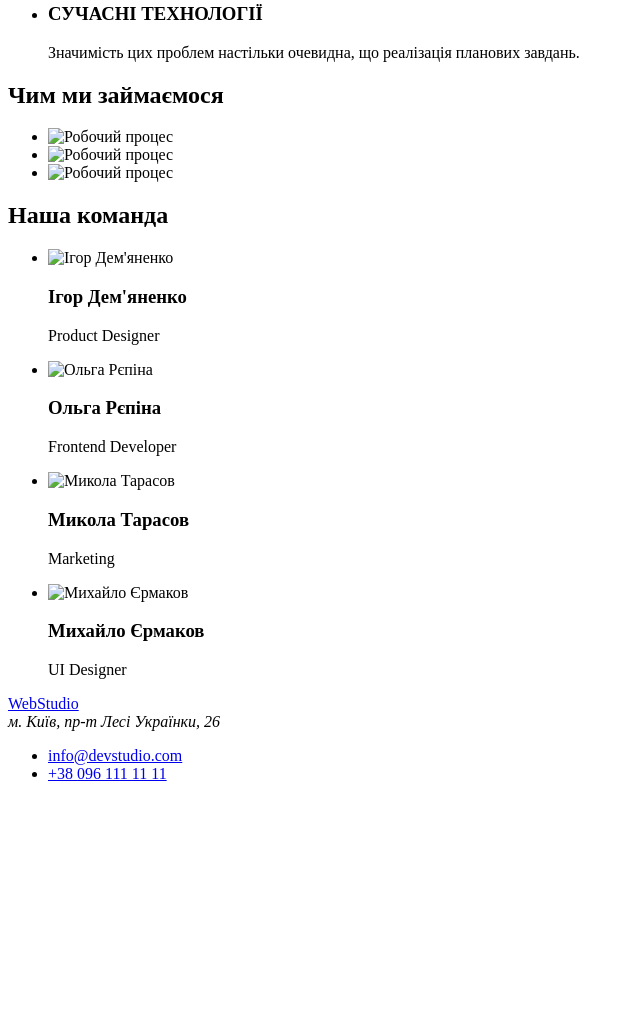
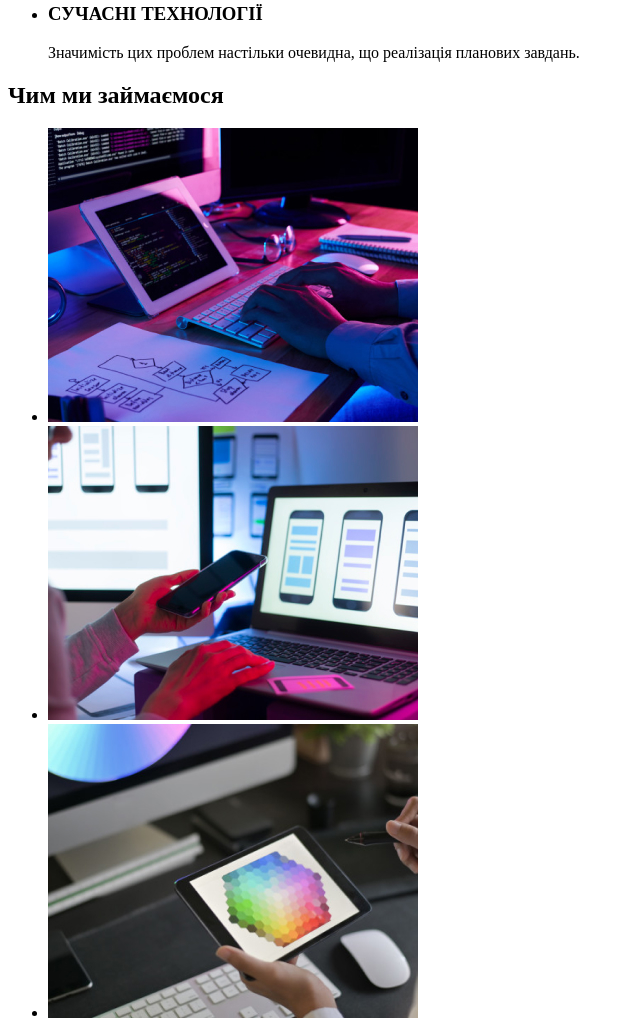
Before and after one commit to SerhiiMukhin/goit-markup-hw-01, a plain HTML site: page index.html in a window 1280 px wide. Shown: the part 532-1553 px from the top of the page, without its empty margins (0-640 px from the left). Before the commit the page ends 1331 px from the top, so only its background shows below. Drawn offline with Linux system fonts and the light colour scheme; the site is published under a folder, as on GitHub Pages, so addresses that start at the root find nothing.

Commit message:
Fix links on images

```diff
--- a/index.html
+++ b/index.html
@@ -50,31 +50,31 @@
       <section>
         <h2>Чим ми займаємося</h2>
         <ul>
-          <li><img src="/images/box-1.jpg" alt="Робочий процес" width="370" /></li>
-          <li><img src="/images/box-2.jpg" alt="Робочий процес" width="370" /></li>
-          <li><img src="/images/box-3.jpg" alt="Робочий процес" width="370" /></li>
+          <li><img src="./images/box-1.jpg" alt="Робочий процес" width="370" /></li>
+          <li><img src="./images/box-2.jpg" alt="Робочий процес" width="370" /></li>
+          <li><img src="./images/box-3.jpg" alt="Робочий процес" width="370" /></li>
         </ul>
       </section>
       <section>
         <h2>Наша команда</h2>
         <ul>
           <li>
-            <img src="/images/img-1.jpg" alt="Ігор Дем'яненко" width="270" />
+            <img src="./images/img-1.jpg" alt="Ігор Дем'яненко" width="270" />
             <h3>Ігор Дем'яненко</h3>
             <p>Product Designer</p>
           </li>
           <li>
-            <img src="/images/img-2.jpg" alt="Ольга Рєпіна" width="270" />
+            <img src="./images/img-2.jpg" alt="Ольга Рєпіна" width="270" />
             <h3>Ольга Рєпіна</h3>
             <p>Frontend Developer</p>
           </li>
           <li>
-            <img src="/images/img-3.jpg" alt="Микола Тарасов" width="270" />
+            <img src="./images/img-3.jpg" alt="Микола Тарасов" width="270" />
             <h3>Микола Тарасов</h3>
             <p>Marketing</p>
           </li>
           <li>
-            <img src="/images/img-4.jpg" alt="Михайло Єрмаков" width="270" />
+            <img src="./images/img-4.jpg" alt="Михайло Єрмаков" width="270" />
             <h3>Михайло Єрмаков</h3>
             <p>UI Designer</p>
           </li>
```
